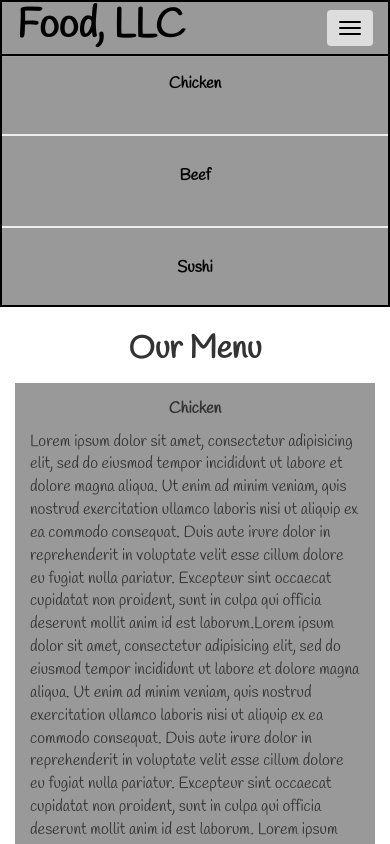
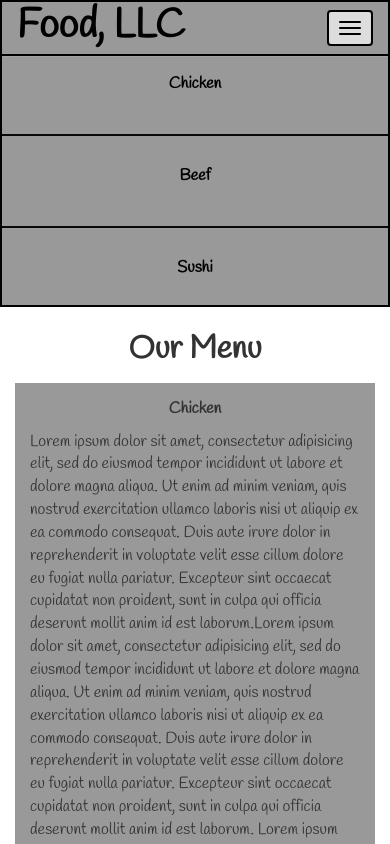
Before and after one commit to aceiro/coursera-webdevelopers, a plain HTML site: page module3-solution/index.html in a window 390 px wide. Both pictures are taken after a click on the button "Toggle navigation". Shown: the top 844 px of the page. Drawn offline with Linux system fonts and the light colour scheme.

Commit message:
change on css

```diff
--- a/module3-solution/css/styles.css
+++ b/module3-solution/css/styles.css
@@ -52,8 +52,7 @@ div.navbar-header a {
 }
 
 hr{
-	border-width: 2px;
-	border-color: 2px solid #000;
+	border-top: 2px solid #080808;
 }
 
 .navbar-default .navbar-toggle {
@@ -62,6 +61,11 @@ hr{
 }
 
 .navbar-default .navbar-toggle .icon-bar {
-	 border-width: 2px;
+	border-width: 2px;
     background-color: #000;
 }
+
+.navbar-default .navbar-toggle {
+    border-width: 2px;
+    border-color: #000;
+}
```
